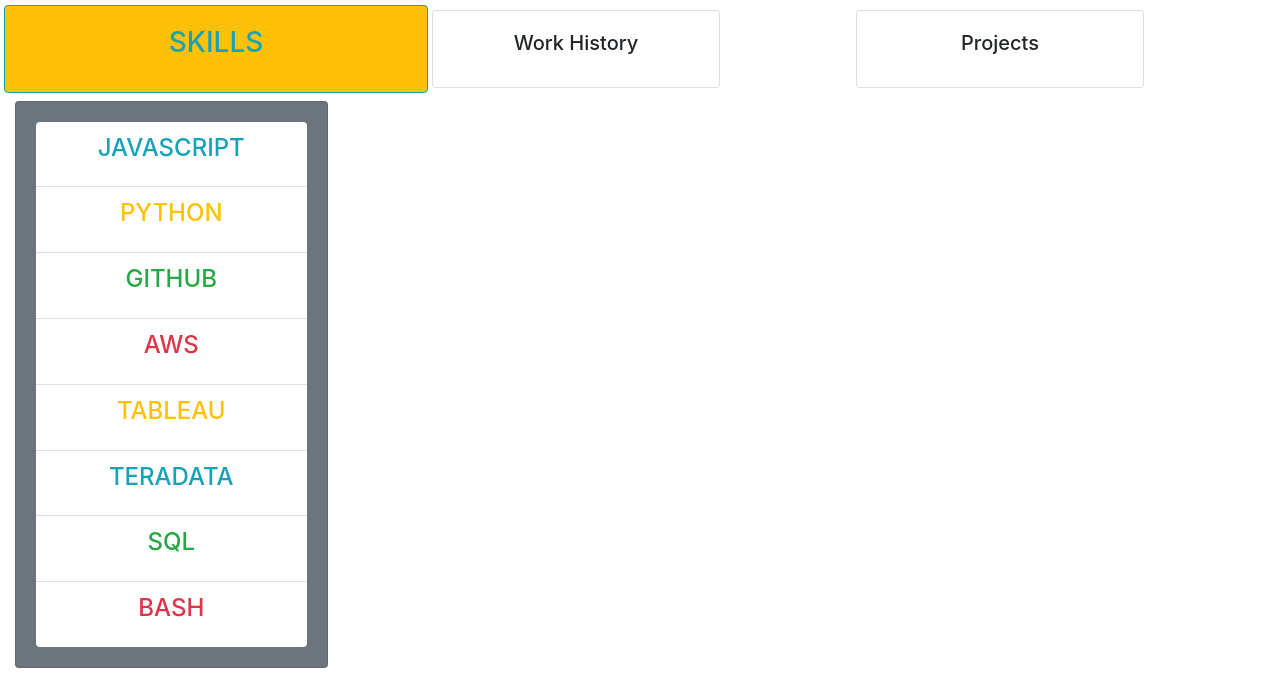
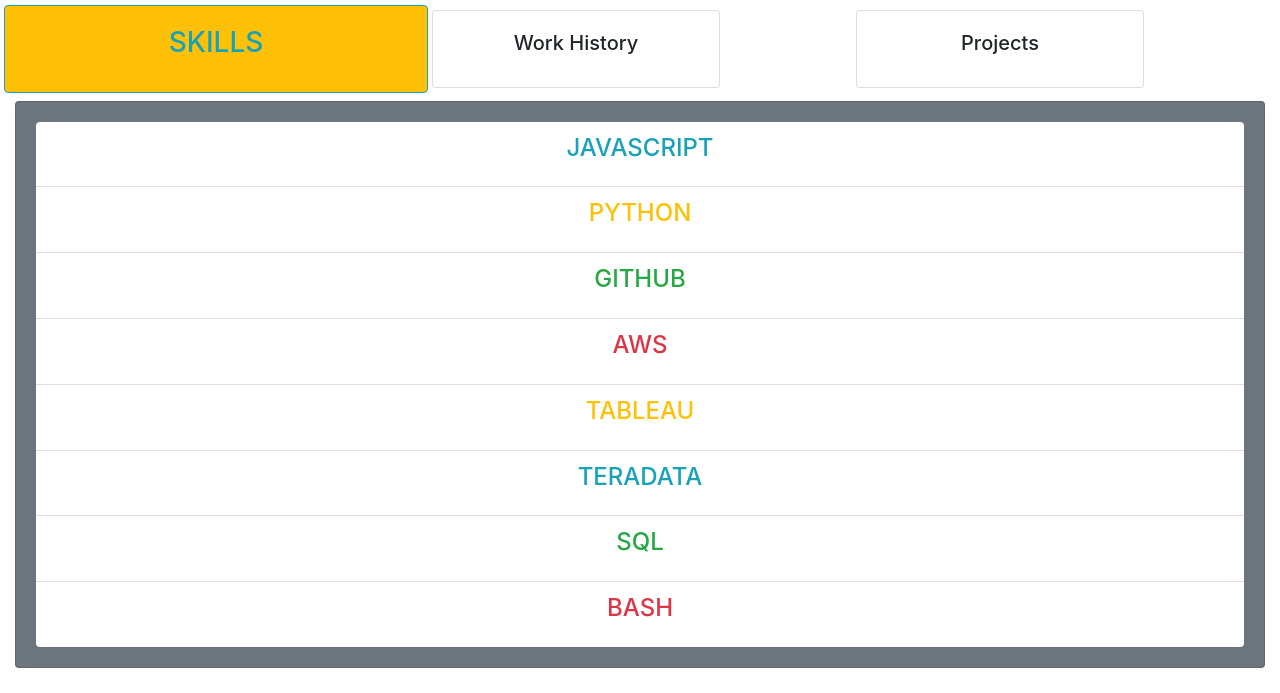
Before and after one commit to WaterBird4/AllAboutMe, a plain HTML site: page index.html in a window 1280 px wide. Both pictures are taken after a click on the button "SKILLS". Shown: the part 107-800 px from the top of the page. Drawn offline with nearby package versions, Linux system fonts and the light colour scheme.

Commit message:
Update index.html

```diff
--- a/index.html
+++ b/index.html
@@ -65,7 +65,7 @@
         </div>
       <!-- SKILLS DROPDOWN ------------>
           <div class="py-2 collapse" id="collapseExample">
-            <div class="card card-body bg-secondary col-3">
+            <div class="card card-body bg-secondary col-sm-12">
                 <ul class="list-group list-group-flush">
                     <!-- JAVASCRIPT -->
                     <li class="list-group-item">
```
